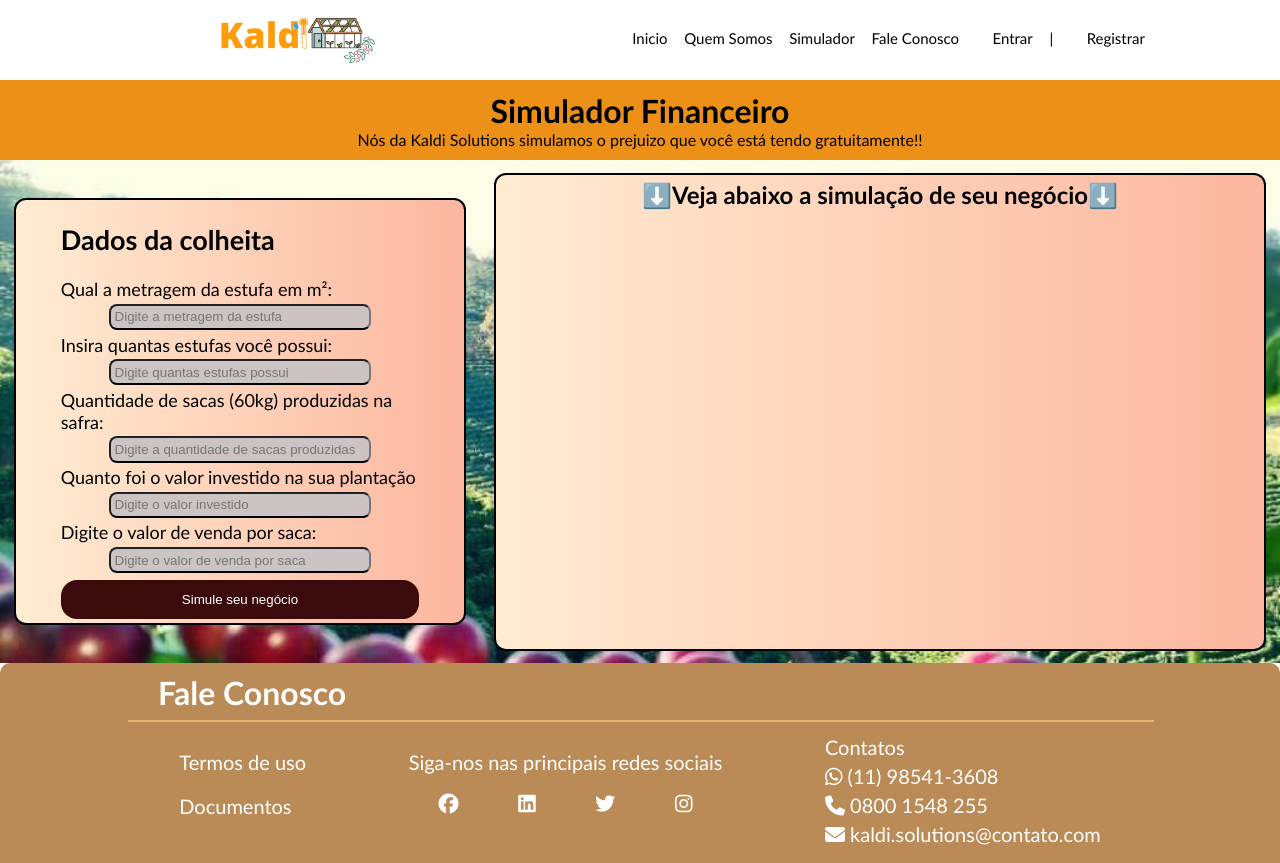
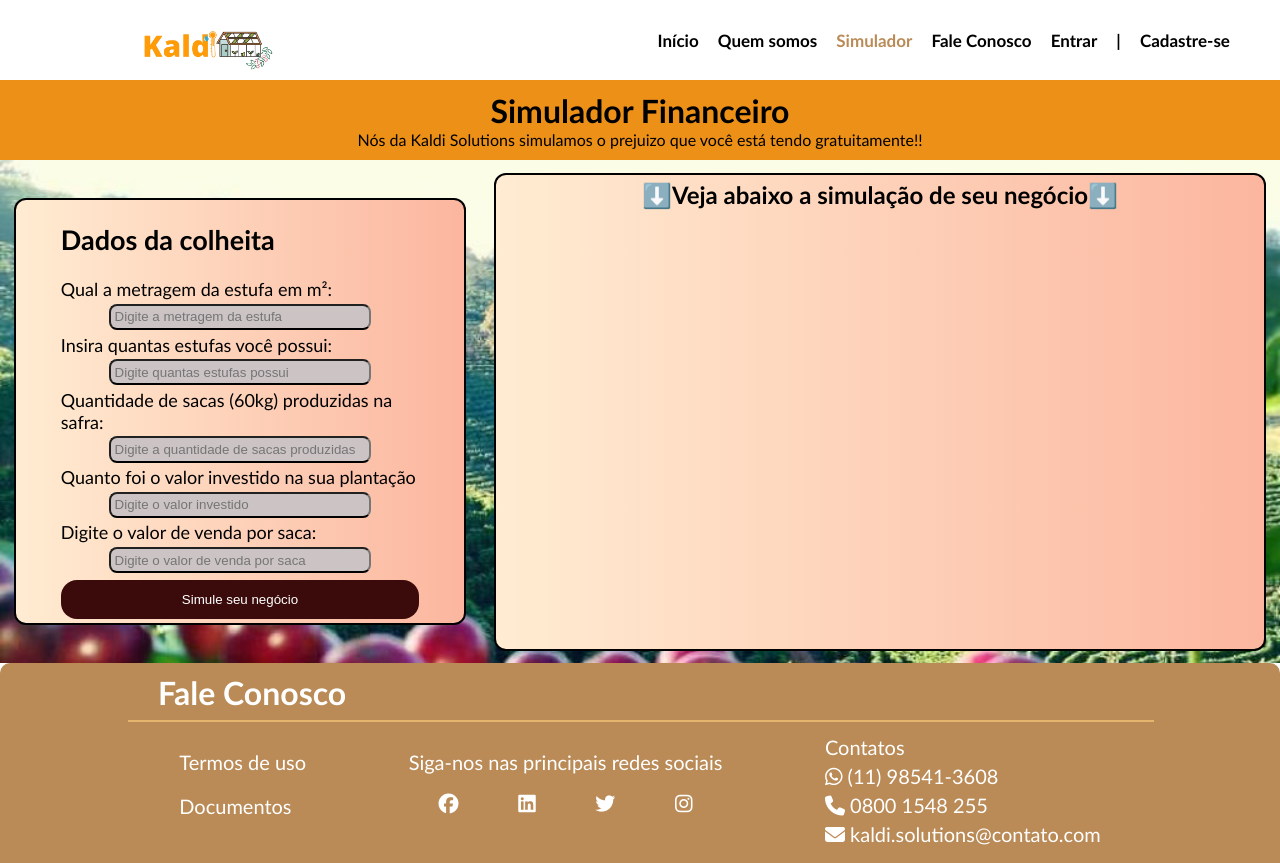
Before and after one commit to Kaldi-Solutions/Site-Completo, a plain HTML site: page kaldi-simulador.html in a window 1280 px wide. Drawn offline with Linux system fonts and the light colour scheme.

Commit message:
Site Finalizado V7

```diff
--- a/kaldi-simulador.html
+++ b/kaldi-simulador.html
@@ -8,31 +8,28 @@
     <script src="https://kit.fontawesome.com/d4c883c854.js" crossorigin="anonymous"></script>
     <title>Calculadora Financeira - Kaldi Solutions</title>
     <link rel="stylesheet" href="sSimulador.css">
+    <link rel="stylesheet" href="sKaldiHeader.css">
 </head>
 
 <body>
-    <div class="header">
+    <header>
         <div class="container">
-            <img src="assets/090C8883-CC7D-43F0-99B3-2E54480A89B8-removebg-preview.png" alt="KaldiSolutions">
-            <ul class="navbar">
-                <a href="kaldi-institucional.html">
-                    <li>Inicio
-                </a></li>
-                <li><a href="#">Quem Somos</a></li>
-                <li id="aqui"><a href="#">Simulador</a></li>
-                <li><a href="#">Fale Conosco</a></li>
-                <a href="kaldi-Login.html">
-                    <li>Entrar
-                </a></li>
-                <li><a href="#">|</a></li>
-                <a href="kaldi-cadastro.html">
-                    <li>Registrar
-                </a></li>
-                <!-- <li><img href="#" src="assets/login.png" alt=""></li> -->
+            <div class="logo">
+                <img src="assets/090C8883-CC7D-43F0-99B3-2E54480A89B8-removebg-preview.png">
+            </div>
 
+            <ul class="list">
+
+                <li><a href="kaldi-institucional.html">Início</a></li>
+                <li><a href="#quemSomos">Quem somos</a></li>
+                <li><a id="hold" href="kaldi-simulador.html">Simulador</a></li>
+                <li><a href="#faleconosco">Fale Conosco</a></li>
+                <li><a href="kaldi-Login.html">Entrar</a></li>
+                <li>|</li>
+                <li><a href="kaldi-cadastro.html">Cadastre-se</a></li>
             </ul>
         </div>
-    </div>
+    </header>
 
     <div class="banner">
         <h1>Simulador Financeiro</h1>
--- a/sKaldiHeader.css
+++ b/sKaldiHeader.css
@@ -20,16 +20,14 @@ header .container{
     height: 80px;
     width: 100%;
     background-color: rgba(255, 255, 255, 0.938);
-    position: fixed;
 }
 
 .list{
     display: flex;
-    font-size: 19px;
+    font-size: 17px;
     font-weight: 700;
-    width: 1400px;
+    width: 2500px;
     margin: 10px 30px 200px 320px;
-    height: 20px;
     justify-content: space-between;
     padding: 20px;
     list-style-type: none;
```
Also changed, not shown: kaldi-Login.html (+1 -1 lines), kaldi-cadastro.html (+1 -1 lines), kaldi-institucional.html (+1 -1 lines).
